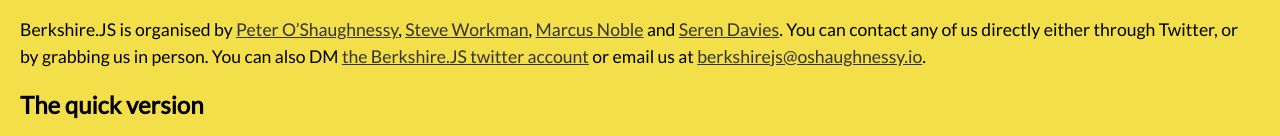
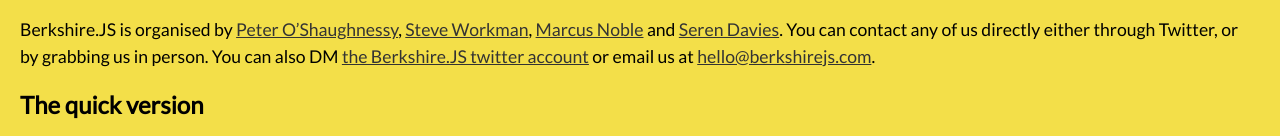
Before and after one commit to poshaughnessy/berkshirejs.com, a plain HTML site: page code-of-conduct.html in a window 1280 px wide. Shown: the part 322-458 px from the top of the page. Drawn offline with Linux system fonts and the light colour scheme.

Commit message:
Update email to hello@berkshirejs.com

```diff
--- a/code-of-conduct.html
+++ b/code-of-conduct.html
@@ -18,7 +18,7 @@
 
       <h2>Need Help?</h2>
 
-      <p>Berkshire.JS is organised by <a href="https://twitter.com/poshaughnessy">Peter O’Shaughnessy</a>, <a href="https://twitter.com/steveworkman">Steve Workman</a>, <a href="https://twitter.com/Marcus_Noble_">Marcus Noble</a> and <a href="https://twitter.com/ninjanails">Seren Davies</a>. You can contact any of us directly either through Twitter, or by grabbing us in person. You can also DM <a href="https://twitter.com/BerkshireJS">the Berkshire.JS twitter account</a> or email us at <a href="mailto:berkshirejs@oshaughnessy.io">berkshirejs@oshaughnessy.io</a>.</p>
+      <p>Berkshire.JS is organised by <a href="https://twitter.com/poshaughnessy">Peter O’Shaughnessy</a>, <a href="https://twitter.com/steveworkman">Steve Workman</a>, <a href="https://twitter.com/Marcus_Noble_">Marcus Noble</a> and <a href="https://twitter.com/ninjanails">Seren Davies</a>. You can contact any of us directly either through Twitter, or by grabbing us in person. You can also DM <a href="https://twitter.com/BerkshireJS">the Berkshire.JS twitter account</a> or email us at <a href="mailto:hello@berkshirejs.com">hello@berkshirejs.com</a>.</p>
 
       <h2>The quick version</h2>
 
```
